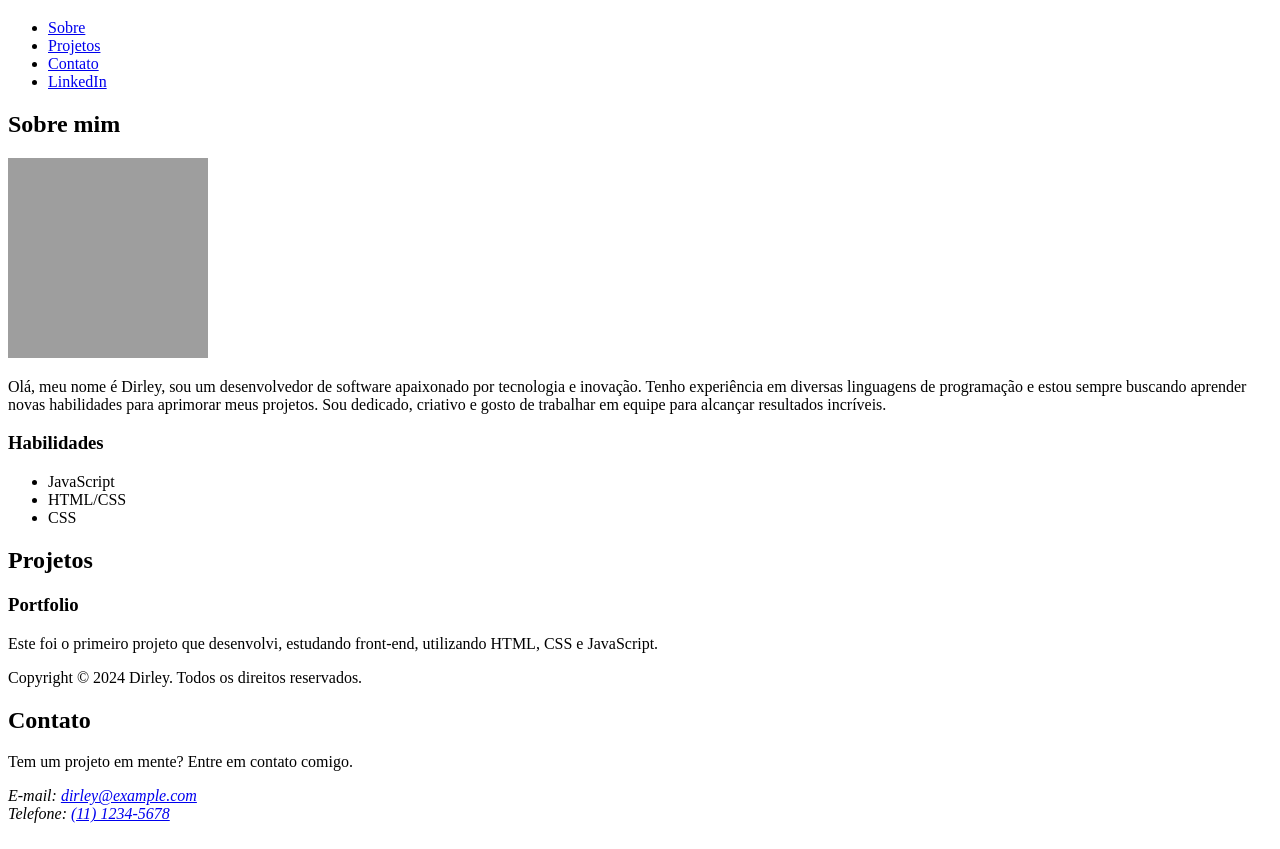
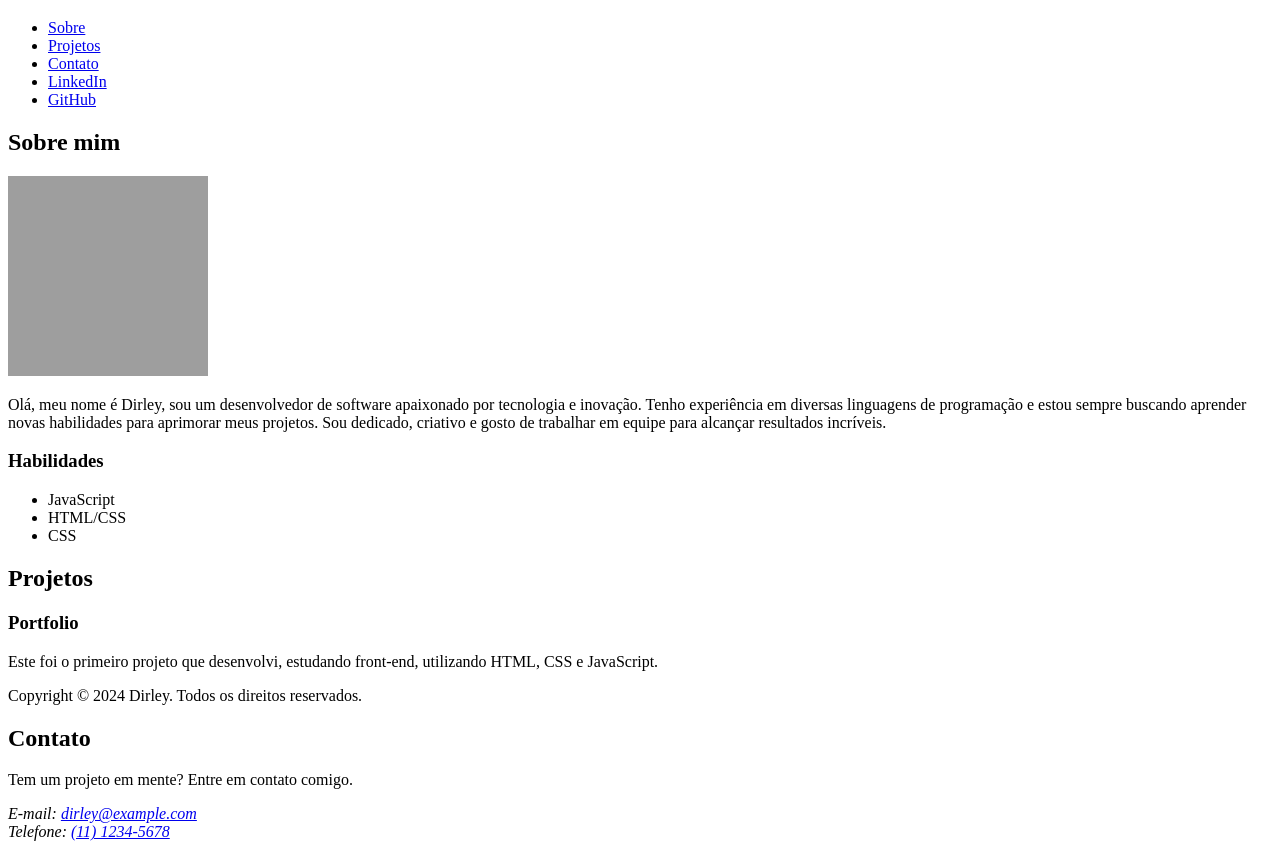
Before and after one commit to dirleypereira-dev/site, a website: page index.html in a window 1280 px wide. Shown: the part 61-910 px from the top of the page. Drawn offline with Linux system fonts and the light colour scheme; grey boxes are pictures that could not be loaded.

Commit message:
Nova versao
v2

```diff
--- a/index.html
+++ b/index.html
@@ -17,7 +17,8 @@
   <li><a href="#projetos">Projetos</a></li>
   <li><a href="#contato">Contato</a></li>
   <li><a href="https://www.linkedin.com/in/dirley" target="_blank">LinkedIn</a></li>
-  </ul>
+  <li><a href="https://github.com/dirley" target="_blank">GitHub</a></li>
+</ul>
 </nav>
 
 </header>
```
